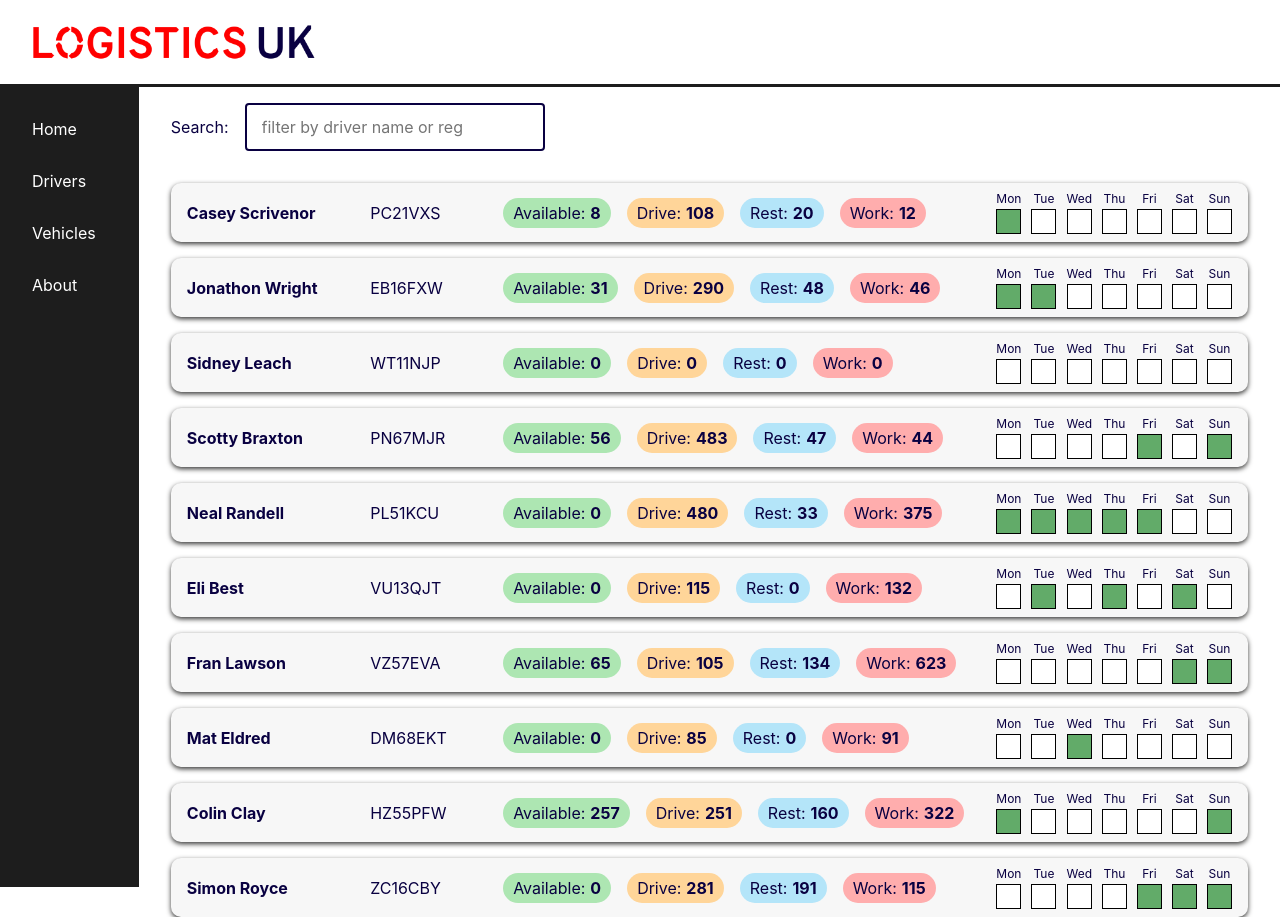
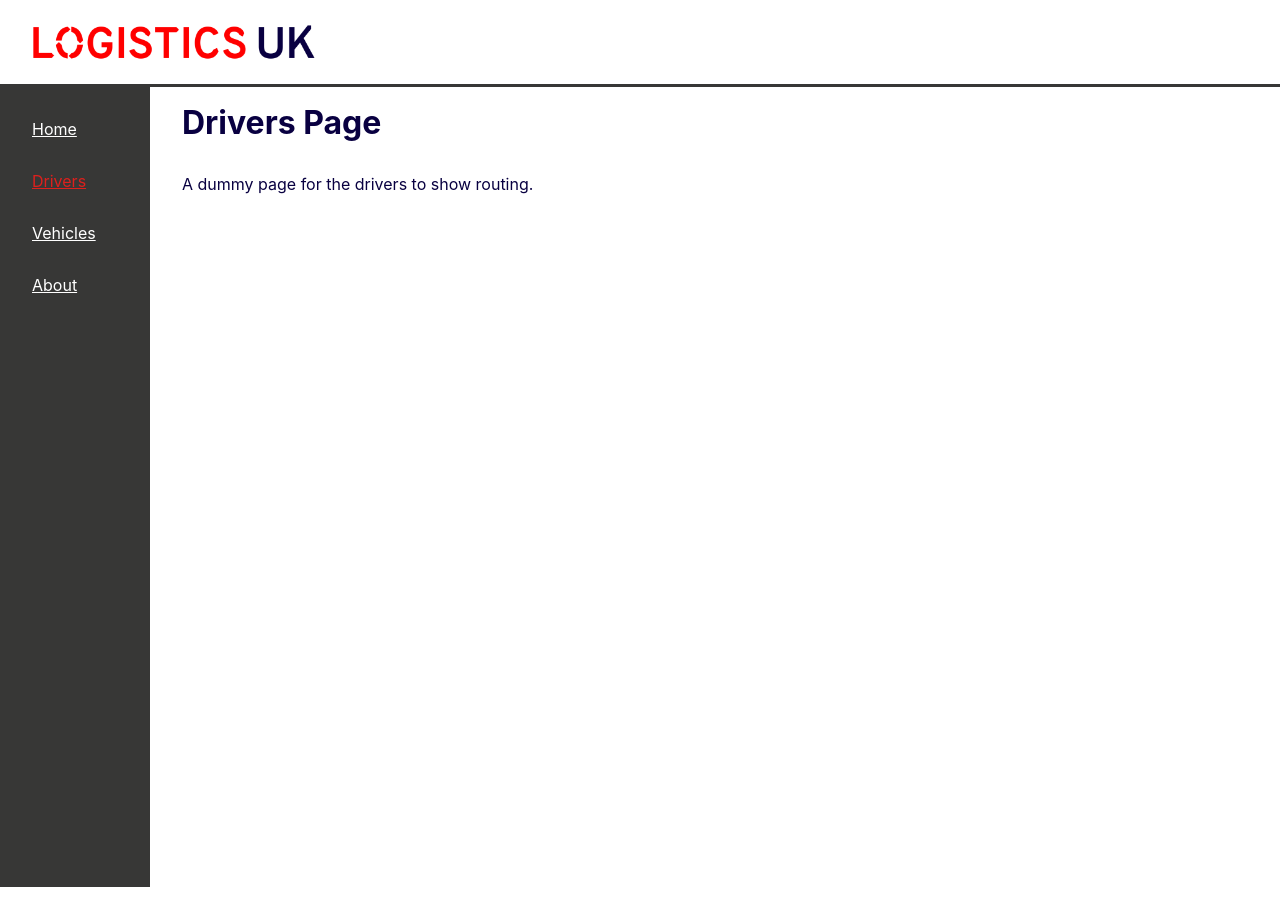
Before and after one commit to jimovan/driver-app, a React (Create React App) app: page /drivers in a window 1280 px wide. After the commit the page ends 887 px from the top, so only its background shows below. Built offline with nearby package versions, Linux system fonts and the light colour scheme; the HTML template or start-up script is replaced by a standard one.

Commit message:
add basic navigation and styles

```diff
--- a/package.json
+++ b/package.json
@@ -8,6 +8,7 @@
     "@testing-library/user-event": "^13.5.0",
     "react": "^18.2.0",
     "react-dom": "^18.2.0",
+    "react-router-dom": "^6.21.1",
     "react-scripts": "5.0.1",
     "web-vitals": "^2.1.4"
   },
--- a/src/App.css
+++ b/src/App.css
@@ -7,7 +7,7 @@
   align-items: center;
   padding: 1.5rem 2rem;
   background-color: #ffffff;
-  border-bottom: 3px solid #1d1d1d;
+  border-bottom: 3px solid #373736;
 }
 
 .logo {
@@ -22,10 +22,18 @@
   display: flex;
   flex-direction: column;
   gap: 2rem;
-  color: #ffffff;
-  background-color: #1d1d1d;
+  background-color: #373736;
   padding: 2rem;
   width: 150px;
+}
+
+.menu a {
+  color: #ffffff;
+}
+
+.menu a.active {
+  color: #DD201D;
+  text-decoration: underline;
 }
 
 .menu a:hover {
--- a/src/App.js
+++ b/src/App.js
@@ -1,21 +1,27 @@
 import './App.css';
+import { BrowserRouter, Routes, Route } from 'react-router-dom';
 import Header from './Header';
 import NavMenu from './NavMenu';
 import DriverReport from './DriverReport';
+import Drivers from './Drivers';
 
 
 function App() {
   return (
+    <BrowserRouter>
       <div className='app'>
         <Header />
         <div className='main'>
           <NavMenu />
           <div className='content'>
-          <DriverReport />
+            <Routes>
+              <Route path='/' element={<DriverReport />} />
+              <Route path='drivers' element={<Drivers />} />
+            </Routes>
           </div>
         </div>
-
       </div>
+    </BrowserRouter>
   );
 }
 
--- /dev/null
+++ b/src/Drivers.js
@@ -0,0 +1,10 @@
+const Drivers = () => {
+    return (
+        <>
+            <h1>Drivers Page</h1>
+            <p>A dummy page for the drivers to show routing.</p>
+        </>
+    );
+}
+
+export default Drivers;
--- a/src/NavMenu.js
+++ b/src/NavMenu.js
@@ -1,9 +1,10 @@
 import data from './data/menu.json';
+import { NavLink } from 'react-router-dom';
 
 const NavMenu = () => {
 
     return (<nav className='menu'>
-        {data.data.map((item) => <a key={item.url}> {item.title} </a>)}
+        {data.data.map((item) => <NavLink to={item.url} key={item.url}>{item.title}</NavLink>)}
     </nav>);
 }
 
```
Also changed, not shown: 1 other file (tests, documents, lock files or other folders). Lines whose indentation alone changed are shown as unchanged.
